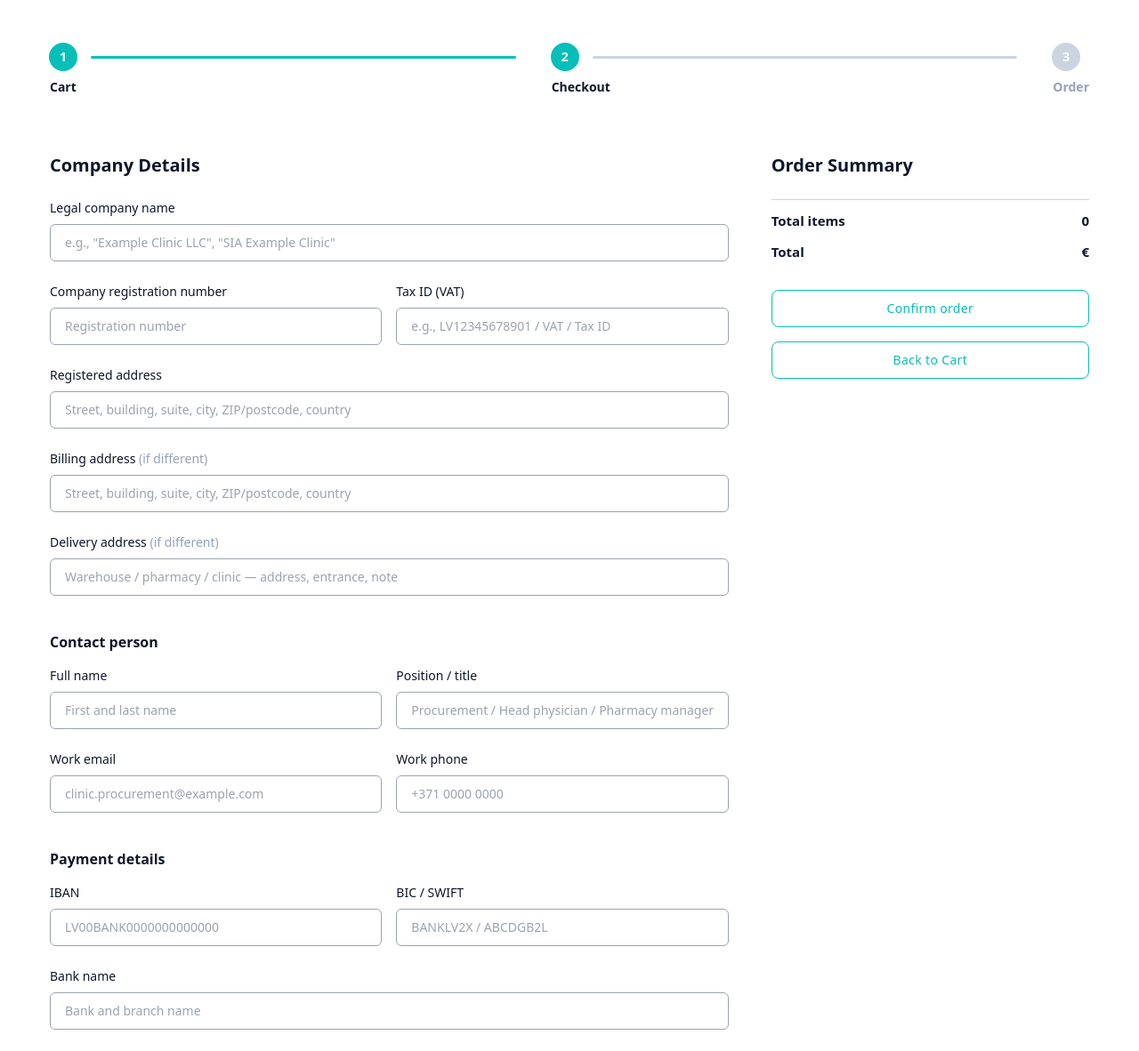
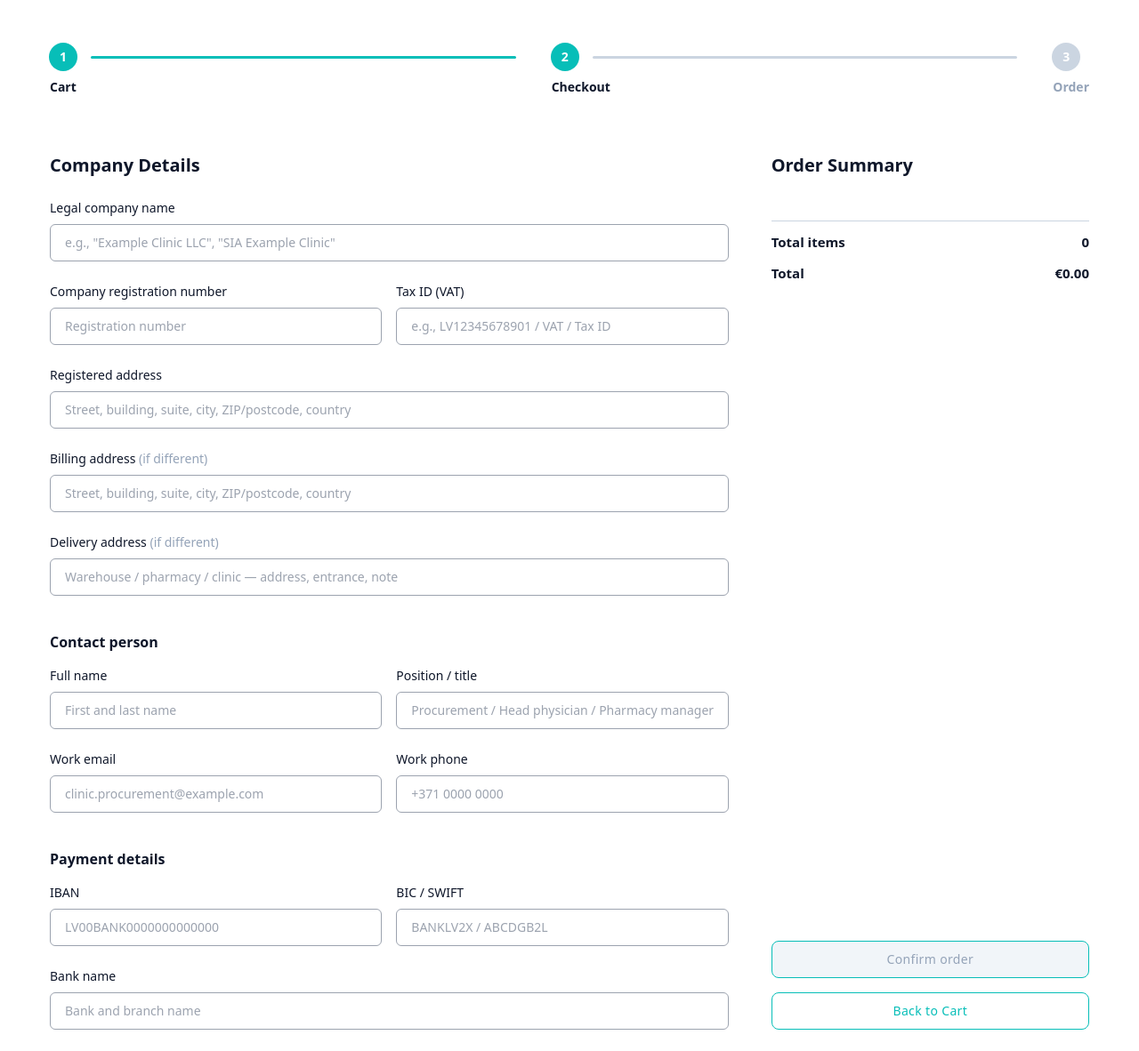
Before and after one commit to ozodms/PharmAssist, a Django app: page /checkout/ in a window 1280 px wide. Shown: the part 80-1262 px from the top of the page at 89% size. Run offline with Django 5.2, Linux system fonts and the light colour scheme; some libraries are stand-ins or nearby versions.

Commit message:
UI improvements for cart, checkout, and product pages

```diff
--- a/templates/store/checkout.html
+++ b/templates/store/checkout.html
@@ -46,46 +46,62 @@
         <!-- main -->
         <div class="grid md:grid-cols-2 lg:grid-cols-3 gap-y-12 gap-x-8 lg:gap-x-12">
             <div class="lg:col-span-2">
-                <form>
+                <form id="checkout-form">
                     <h2 class="text-xl text-slate-900 font-semibold mb-6">Company Details</h2>
 
                     <div class="grid lg:grid-cols-2 gap-y-6 gap-x-4">
                         <div class="lg:col-span-2">
-                            <label class="text-sm text-slate-900 font-medium block mb-2">Legal company name</label>
-                            <input type="text" placeholder='e.g., "Example Clinic LLC", "SIA Example Clinic"'
+                            <label class="text-sm text-slate-900 font-medium block mb-2" for="legal_name">
+                                Legal company name
+                            </label>
+                            <input id="legal_name" name="legal_name" type="text" required
+                                placeholder='e.g., "Example Clinic LLC", "SIA Example Clinic"'
                                 class="px-4 py-2.5 bg-white border border-gray-400 w-full text-sm rounded-md focus:outline-[#07beb8]" />
                         </div>
 
                         <div>
-                            <label class="text-sm text-slate-900 font-medium block mb-2">Company registration
-                                number</label>
-                            <input type="text" placeholder="Registration number"
+                            <label class="text-sm text-slate-900 font-medium block mb-2" for="reg_number">
+                                Company registration number
+                            </label>
+                            <input id="reg_number" name="reg_number" type="text" required
+                                placeholder="Registration number"
                                 class="px-4 py-2.5 bg-white border border-gray-400 w-full text-sm rounded-md focus:outline-[#07beb8]" />
                         </div>
 
                         <div>
-                            <label class="text-sm text-slate-900 font-medium block mb-2">Tax ID (VAT)</label>
-                            <input type="text" placeholder="e.g., LV12345678901 / VAT / Tax ID"
+                            <label class="text-sm text-slate-900 font-medium block mb-2" for="tax_id">
+                                Tax ID (VAT)
+                            </label>
+                            <input id="tax_id" name="tax_id" type="text" required
+                                placeholder="e.g., LV12345678901 / VAT / Tax ID"
                                 class="px-4 py-2.5 bg-white border border-gray-400 w-full text-sm rounded-md focus:outline-[#07beb8]" />
                         </div>
 
                         <div class="lg:col-span-2">
-                            <label class="text-sm text-slate-900 font-medium block mb-2">Registered address</label>
-                            <input type="text" placeholder="Street, building, suite, city, ZIP/postcode, country"
+                            <label class="text-sm text-slate-900 font-medium block mb-2" for="registered_address">
+                                Registered address
+                            </label>
+                            <input id="registered_address" name="registered_address" type="text" required
+                                placeholder="Street, building, suite, city, ZIP/postcode, country"
+                                class="px-4 py-2.5 bg-white border border-gray-400 w-full text-sm rounded-md focus:outline-[#07beb8]" />
+                        </div>
+
+                        <!-- these two can be optional -->
+                        <div class="lg:col-span-2">
+                            <label class="text-sm text-slate-900 font-medium block mb-2" for="billing_address">
+                                Billing address <span class="text-slate-400">(if different)</span>
+                            </label>
+                            <input id="billing_address" name="billing_address" type="text"
+                                placeholder="Street, building, suite, city, ZIP/postcode, country"
                                 class="px-4 py-2.5 bg-white border border-gray-400 w-full text-sm rounded-md focus:outline-[#07beb8]" />
                         </div>
 
                         <div class="lg:col-span-2">
-                            <label class="text-sm text-slate-900 font-medium block mb-2">Billing address <span
-                                    class="text-slate-400">(if different)</span></label>
-                            <input type="text" placeholder="Street, building, suite, city, ZIP/postcode, country"
-                                class="px-4 py-2.5 bg-white border border-gray-400 w-full text-sm rounded-md focus:outline-[#07beb8]" />
-                        </div>
-
-                        <div class="lg:col-span-2">
-                            <label class="text-sm text-slate-900 font-medium block mb-2">Delivery address <span
-                                    class="text-slate-400">(if different)</span></label>
-                            <input type="text" placeholder="Warehouse / pharmacy / clinic — address, entrance, note"
+                            <label class="text-sm text-slate-900 font-medium block mb-2" for="delivery_address">
+                                Delivery address <span class="text-slate-400">(if different)</span>
+                            </label>
+                            <input id="delivery_address" name="delivery_address" type="text"
+                                placeholder="Warehouse / pharmacy / clinic — address, entrance, note"
                                 class="px-4 py-2.5 bg-white border border-gray-400 w-full text-sm rounded-md focus:outline-[#07beb8]" />
                         </div>
                     </div>
@@ -93,23 +109,35 @@
                     <h3 class="text-base text-slate-900 font-semibold mt-10 mb-4">Contact person</h3>
                     <div class="grid lg:grid-cols-2 gap-y-6 gap-x-4">
                         <div>
-                            <label class="text-sm text-slate-900 font-medium block mb-2">Full name</label>
-                            <input type="text" placeholder="First and last name"
+                            <label class="text-sm text-slate-900 font-medium block mb-2" for="contact_name">
+                                Full name
+                            </label>
+                            <input id="contact_name" name="contact_name" type="text" required
+                                placeholder="First and last name"
                                 class="px-4 py-2.5 bg-white border border-gray-400 w-full text-sm rounded-md focus:outline-[#07beb8]" />
                         </div>
                         <div>
-                            <label class="text-sm text-slate-900 font-medium block mb-2">Position / title</label>
-                            <input type="text" placeholder="Procurement / Head physician / Pharmacy manager"
+                            <label class="text-sm text-slate-900 font-medium block mb-2" for="contact_position">
+                                Position / title
+                            </label>
+                            <input id="contact_position" name="contact_position" type="text" required
+                                placeholder="Procurement / Head physician / Pharmacy manager"
                                 class="px-4 py-2.5 bg-white border border-gray-400 w-full text-sm rounded-md focus:outline-[#07beb8]" />
                         </div>
                         <div>
-                            <label class="text-sm text-slate-900 font-medium block mb-2">Work email</label>
-                            <input type="email" placeholder="clinic.procurement@example.com"
+                            <label class="text-sm text-slate-900 font-medium block mb-2" for="contact_email">
+                                Work email
+                            </label>
+                            <input id="contact_email" name="contact_email" type="email" required
+                                placeholder="clinic.procurement@example.com"
                                 class="px-4 py-2.5 bg-white border border-gray-400 w-full text-sm rounded-md focus:outline-[#07beb8]" />
                         </div>
                         <div>
-                            <label class="text-sm text-slate-900 font-medium block mb-2">Work phone</label>
-                            <input type="tel" placeholder="+371 0000 0000"
+                            <label class="text-sm text-slate-900 font-medium block mb-2" for="contact_phone">
+                                Work phone
+                            </label>
+                            <input id="contact_phone" name="contact_phone" type="tel" required
+                                placeholder="+371 0000 0000"
                                 class="px-4 py-2.5 bg-white border border-gray-400 w-full text-sm rounded-md focus:outline-[#07beb8]" />
                         </div>
                     </div>
@@ -117,25 +145,32 @@
                     <h3 class="text-base text-slate-900 font-semibold mt-10 mb-4">Payment details</h3>
                     <div class="grid lg:grid-cols-2 gap-y-6 gap-x-4">
                         <div>
-                            <label class="text-sm text-slate-900 font-medium block mb-2">IBAN</label>
-                            <input type="text" placeholder="LV00BANK0000000000000"
+                            <label class="text-sm text-slate-900 font-medium block mb-2" for="iban">
+                                IBAN
+                            </label>
+                            <input id="iban" name="iban" type="text" required placeholder="LV00BANK0000000000000"
                                 class="px-4 py-2.5 bg-white border border-gray-400 w-full text-sm rounded-md focus:outline-[#07beb8]" />
                         </div>
                         <div>
-                            <label class="text-sm text-slate-900 font-medium block mb-2">BIC / SWIFT</label>
-                            <input type="text" placeholder="BANKLV2X / ABCDGB2L"
+                            <label class="text-sm text-slate-900 font-medium block mb-2" for="swift">
+                                BIC / SWIFT
+                            </label>
+                            <input id="swift" name="swift" type="text" required placeholder="BANKLV2X / ABCDGB2L"
                                 class="px-4 py-2.5 bg-white border border-gray-400 w-full text-sm rounded-md focus:outline-[#07beb8]" />
                         </div>
                         <div class="lg:col-span-2">
-                            <label class="text-sm text-slate-900 font-medium block mb-2">Bank name</label>
-                            <input type="text" placeholder="Bank and branch name"
+                            <label class="text-sm text-slate-900 font-medium block mb-2" for="bank_name">
+                                Bank name
+                            </label>
+                            <input id="bank_name" name="bank_name" type="text" required
+                                placeholder="Bank and branch name"
                                 class="px-4 py-2.5 bg-white border border-gray-400 w-full text-sm rounded-md focus:outline-[#07beb8]" />
                         </div>
                     </div>
                 </form>
             </div>
 
-            <div class="relative">
+            <div class="relative lg:h-full flex flex-col">
                 <h2 class="text-xl text-slate-900 font-semibold mb-6">Order Summary</h2>
                 <div class="space-y-4 mb-6">
                     {% for item in items %}
@@ -166,19 +201,19 @@
                     </li>
                     <li class="flex flex-wrap gap-4 text-[15px] font-semibold text-slate-900">
                         Total
-                        <span class="ml-auto">€{{ order.get_cart_total|floatformat:2 }}</span>
+                        <span class="ml-auto">€{{ total|floatformat:2 }}</span>
                     </li>
                 </ul>
 
-                <div class="space-y-4 mt-8">
-                    <a href="{% url 'order' %}"
-                        class="rounded-lg px-4 py-2.5 w-full text-sm font-medium tracking-wide
-                border border-[#07beb8] text-[#07beb8] hover:bg-[#07beb8] hover:text-white transition block text-center">
+                <div class="space-y-4 mt-auto pt-8">
+                    <button id="confirm-order-btn" disabled class="rounded-lg px-4 py-2.5 w-full text-sm font-medium tracking-wide
+                                   border border-[#07beb8] text-slate-400 bg-slate-100 cursor-not-allowed
+                                   transition">
                         Confirm order
-                    </a>
+                    </button>
                     <a href="{% url 'cart' %}"
                         class="rounded-lg px-4 py-2.5 w-full text-sm font-medium tracking-wide
-                border border-[#07beb8] text-[#07beb8] hover:bg-[#07beb8] hover:text-white transition block text-center">
+                              border border-[#07beb8] text-[#07beb8] hover:bg-[#07beb8] hover:text-white transition block text-center">
                         Back to Cart
                     </a>
                 </div>
@@ -186,4 +221,36 @@
         </div>
     </div>
 </div>
+
+<!-- simple validation -->
+<script>
+    document.addEventListener('DOMContentLoaded', () => {
+        const form = document.getElementById('checkout-form');
+        const btn = document.getElementById('confirm-order-btn');
+
+        if (!form || !btn) return;
+
+        function checkForm() {
+            const valid = form.checkValidity();
+            if (valid) {
+                btn.disabled = false;
+                btn.classList.remove('cursor-not-allowed', 'bg-slate-100', 'text-slate-400');
+                btn.classList.add('text-[#07beb8]', 'hover:bg-[#07beb8]', 'hover:text-white', 'bg-white');
+            } else {
+                btn.disabled = true;
+                btn.classList.add('cursor-not-allowed', 'bg-slate-100', 'text-slate-400');
+                btn.classList.remove('text-[#07beb8]', 'hover:bg-[#07beb8]', 'hover:text-white', 'bg-white');
+            }
+        }
+
+        form.addEventListener('input', checkForm);
+        checkForm();
+
+
+        btn.addEventListener('click', (e) => {
+            if (btn.disabled) return;
+            window.location.href = "{% url 'order' %}";
+        });
+    });
+</script>
 {% endblock content %}
```
Also changed, not shown: templates/store/cart.html (+30 -3 lines), templates/store/order_item.html (+20 -19 lines).
